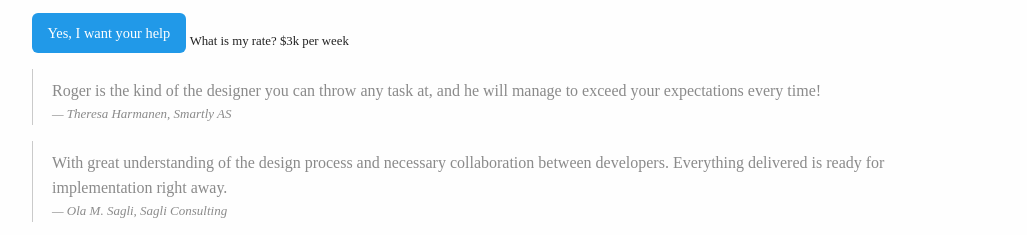
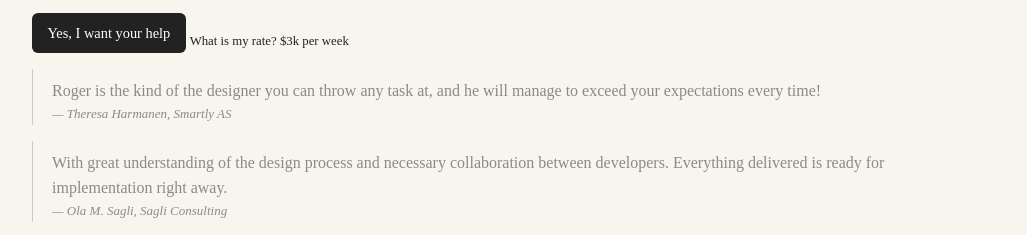
Before and after one commit to rogerolden/rogerolden, a website: page index.html in a window 1280 px wide. Shown: the part 113-348 px from the top of the page, without its empty margins (123-1150 px from the left). Drawn offline with Linux system fonts and the light colour scheme; a web font is replaced by a local one.

Commit message:
build update

```diff
--- a/scss/_settings.scss
+++ b/scss/_settings.scss
@@ -47,7 +47,7 @@
 $global-font-size: 100%;
 $global-width: rem-calc(1200);
 $global-lineheight: 1.5;
-$primary-color: #2199e8;
+$primary-color: #172BAE;
 $secondary-color: #777;
 $success-color: #3adb76;
 $warning-color: #ffae00;
@@ -56,7 +56,7 @@ $light-gray: #e6e6e6;
 $medium-gray: #cacaca;
 $dark-gray: #8a8a8a;
 $black: #222222;
-$white: #fefefe;
+$white: #F8F5EF;
 $body-background: $white;
 $body-font-color: $black;
 $body-font-family: 'Muli', serif;
@@ -117,7 +117,7 @@ $header-sizes: (
     'h6': 16,
   ),
 );
-$header-color: inherit;
+$header-color: $primary-color;
 $header-lineheight: 1.4;
 $header-margin-bottom: 0.5rem;
 $header-text-rendering: optimizeLegibility;
@@ -229,7 +229,7 @@ $breadcrumbs-item-slash: true;
 $button-padding: 0.85em 1em;
 $button-margin: 0 0 $global-margin 0;
 $button-fill: solid;
-$button-background: $primary-color;
+$button-background: $black;
 $button-background-hover: scale-color($button-background, $lightness: -15%);
 $button-color: #fff;
 $button-color-alt: #000;
```
Also changed, not shown: css/app.css, 1 other file.
